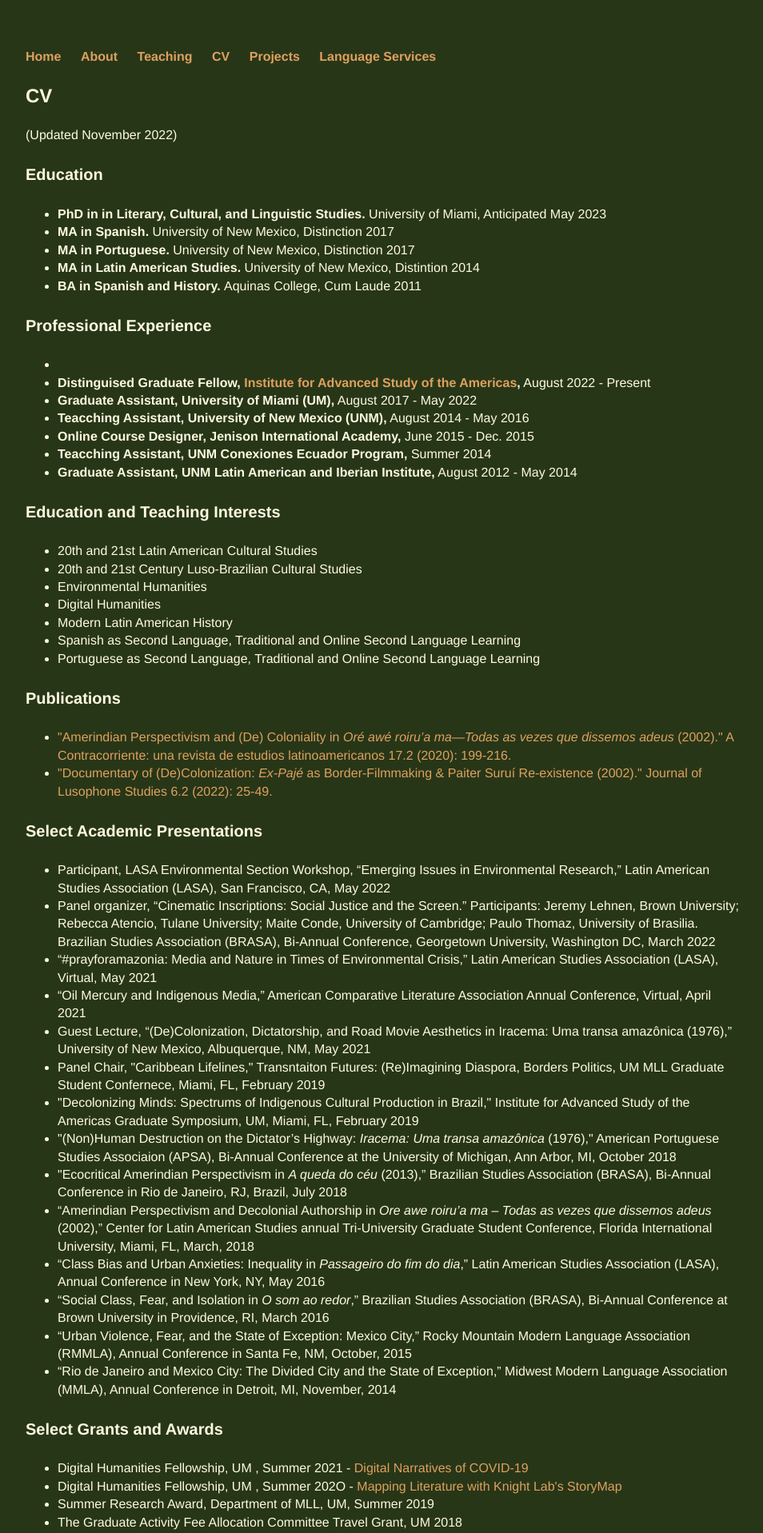
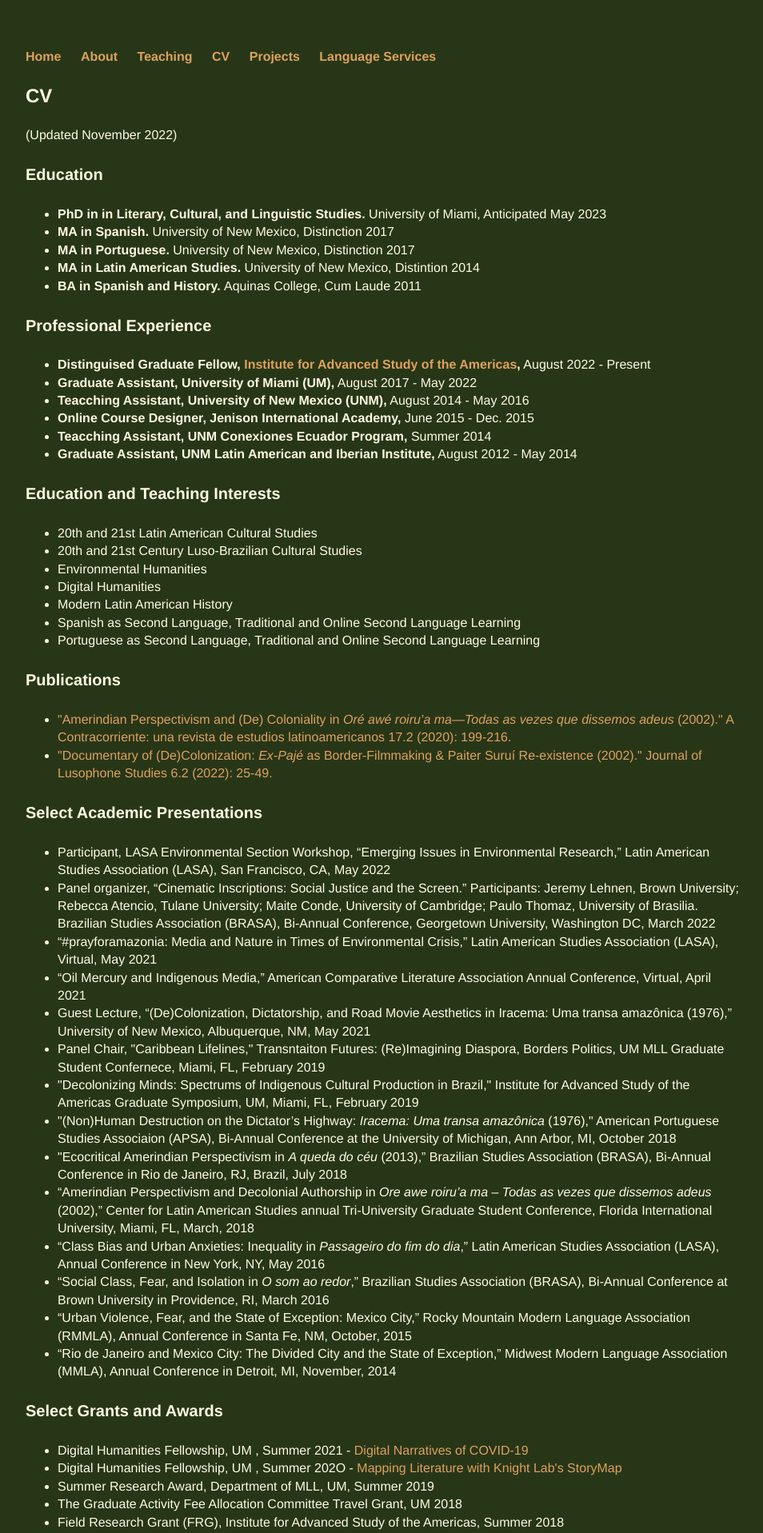
Before and after one commit to samgjohnson/samgjohnson.github.io, a Jekyll site: the page built from cv/index.html, in a window 1280 px wide. Shown: the top 1917 px of the page at 80% size, without its empty margins (160-1114 px from the left). Built offline with Jekyll 4.4.1, drawn with Linux system fonts in a browser that asks for light colours.

```diff
--- a/cv/index.html
+++ b/cv/index.html
@@ -14,7 +14,7 @@ title: CV
 </ul>
 <h4>Professional Experience</h4>
 <ul>
-<li><b><li>Distinguised Graduate Fellow, <a href="https://mia.as.miami.edu/events/grants/students/distinguished-graduate-fellows/index.html"> Institute for Advanced Study of the Americas</a>,</b> August 2022 - Present</li>
+<li><b>Distinguised Graduate Fellow, <a href="https://mia.as.miami.edu/events/grants/students/distinguished-graduate-fellows/index.html"> Institute for Advanced Study of the Americas</a>,</b> August 2022 - Present</li>
 <li><b>Graduate Assistant, University of Miami (UM),</b> August 2017 - May 2022</li>
 <li><b>Teacching Assistant, University of New Mexico (UNM),</b> August 2014 - May 2016</li>
 <li><b>Online Course Designer, Jenison International Academy,</b> June 2015 - Dec. 2015</li>
```
